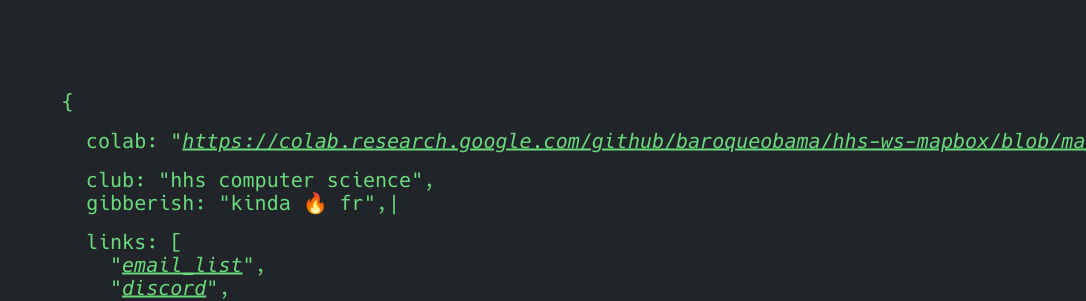
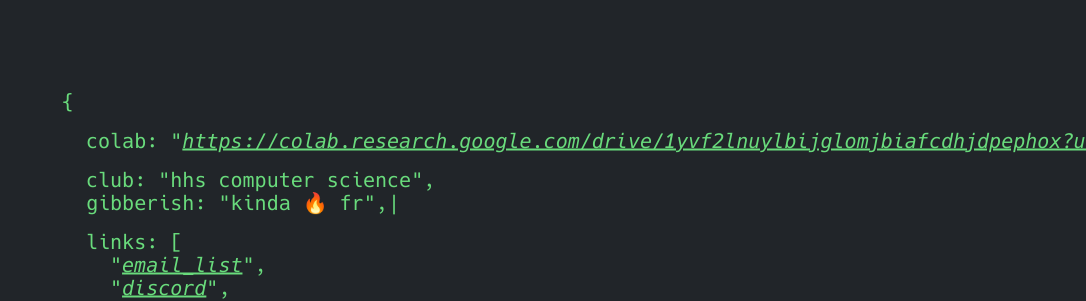
Before and after one commit to BaroqueObama/BaroqueObama.github.io, a Jekyll site: the page built from index.md, in a window 1280 px wide. Shown: the top 301 px of the page, without its empty margins (194-1280 px from the left). Built offline with Jekyll 4.4.1, drawn with Linux system fonts in a browser that asks for light colours.

Commit message:
HERE BUDDY

```diff
--- a/_layouts/home.html
+++ b/_layouts/home.html
@@ -4,7 +4,7 @@ layout: default
 
 <main class="json">
   <div class="block">
-    <p><span class="key">CoLab</span><span class="attr"><a href="https://colab.research.google.com/github/BaroqueObama/hhs-ws-mapbox/blob/main/mapbox.ipynb">{{ "https://colab.research.google.com/github/BaroqueObama/hhs-ws-mapbox/blob/main/mapbox.ipynb" }}</a></span></p>
+    <p><span class="key">CoLab</span><span class="attr"><a href="https://colab.research.google.com/drive/1YVf2lnuylBiJglOmJBiAFcdhjdpePHox?usp=sharing">{{ "https://colab.research.google.com/drive/1YVf2lnuylBiJglOmJBiAFcdhjdpePHox?usp=sharing" }}</a></span></p>
   </div>
   <div class="block">
     {% if site.json.name %}
```
